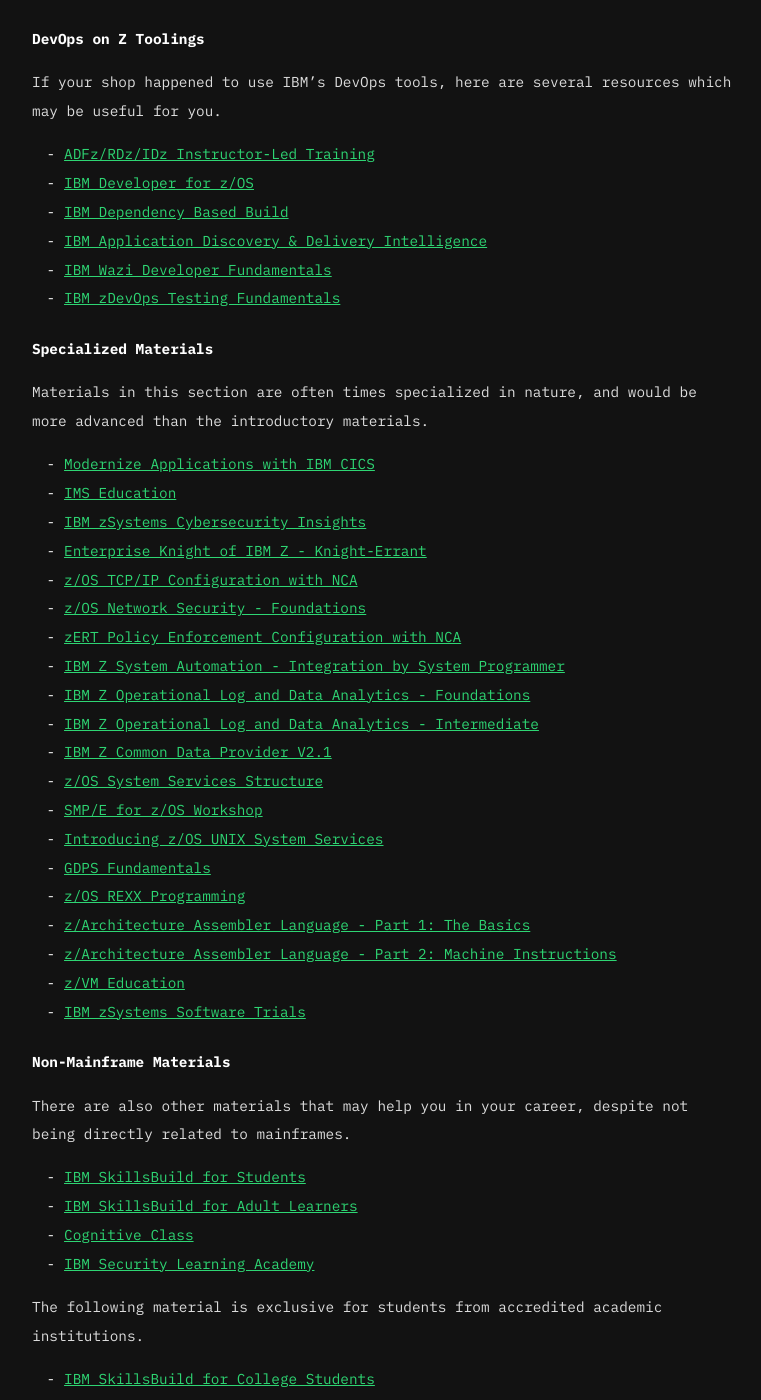
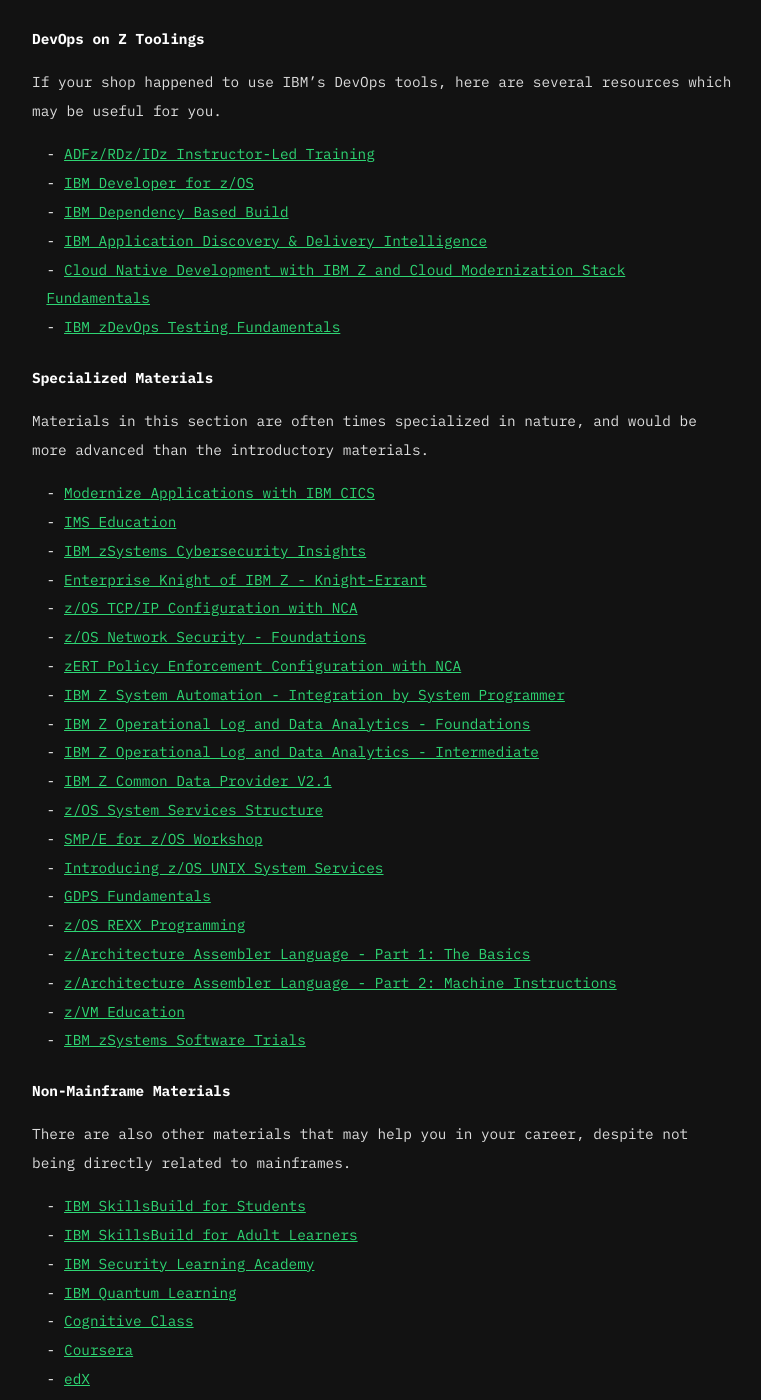
Before and after one commit to tanto259/securitypuppy, a Jekyll site: the page built from pages/training.md, in a window 1280 px wide and 1400 px high, scrolled down 1451 px. Shown: the whole window, without its empty margins (258-1019 px from the left). Built offline with Jekyll 4.4.1, drawn with Linux system fonts in a browser that asks for light colours; some of the changed text lies outside the part shown.

Commit message:
Update course links

```diff
--- a/pages/training.md
+++ b/pages/training.md
@@ -52,7 +52,7 @@
 - [IBM Developer for z/OS](https://ibm.github.io/mainframe-downloads/DevOps_Acceleration_Program/idz-self-paced-learning.html){:target="_blank"}{:rel="noopener noreferrer"}
 - [IBM Dependency Based Build](https://ibm.github.io/mainframe-downloads/Training/dbb-self-paced-learning.html){:target="_blank"}{:rel="noopener noreferrer"}
 - [IBM Application Discovery & Delivery Intelligence](https://ibm.github.io/mainframe-downloads/Training/addi-self-paced-learning.html){:target="_blank"}{:rel="noopener noreferrer"}
-- [IBM Wazi Developer Fundamentals](https://ibm.github.io/mainframe-downloads/Training/wazideveloper-self-paced-learning.html){:target="_blank"}{:rel="noopener noreferrer"}
+- [Cloud Native Development with IBM Z and Cloud Modernization Stack Fundamentals](https://ibm.github.io/mainframe-downloads/Training/wazideveloper-self-paced-learning.html){:target="_blank"}{:rel="noopener noreferrer"}
 - [IBM zDevOps Testing Fundamentals](https://ibm.github.io/mainframe-downloads/Training/zdevops-testing-learning.html){:target="_blank"}{:rel="noopener noreferrer"}
 
 ### Specialized Materials
@@ -86,8 +86,12 @@
 
 - [IBM SkillsBuild for Students](https://skillsbuild.org/students){:target="_blank"}{:rel="noopener noreferrer"}
 - [IBM SkillsBuild for Adult Learners](https://skillsbuild.org/adult-learners){:target="_blank"}{:rel="noopener noreferrer"}
+- [IBM Security Learning Academy](https://www.securitylearningacademy.com/){:target="_blank"}{:rel="noopener noreferrer"}
+- [IBM Quantum Learning](https://learning.quantum-computing.ibm.com/catalog){:target="_blank"}{:rel="noopener noreferrer"}
 - [Cognitive Class](https://cognitiveclass.ai/){:target="_blank"}{:rel="noopener noreferrer"}
-- [IBM Security Learning Academy](https://www.securitylearningacademy.com/){:target="_blank"}{:rel="noopener noreferrer"}
+- [Coursera](https://www.coursera.org/){:target="_blank"}{:rel="noopener noreferrer"}
+- [edX](https://www.edx.org/){:target="_blank"}{:rel="noopener noreferrer"}
+- [Udemy](https://www.udemy.com/){:target="_blank"}{:rel="noopener noreferrer"}
 
 The following material is exclusive for students from accredited academic institutions.
 
```
Also changed, not shown: other parts of pages/training.md (+2 -2 lines).
